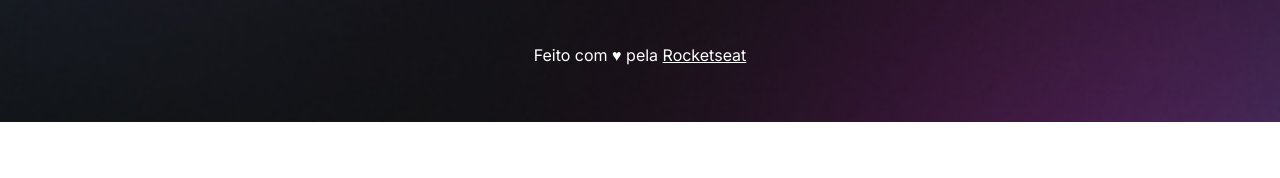
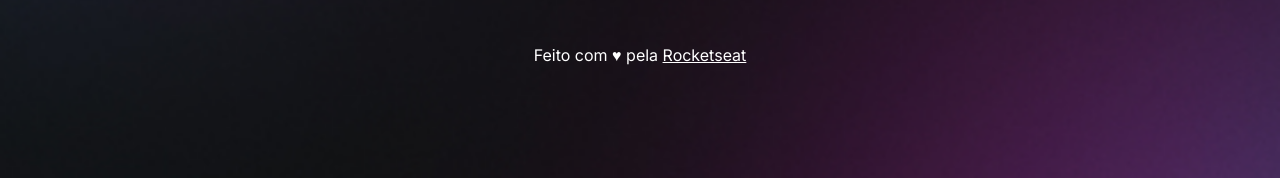
Before and after one commit to IkaroIvyne/1-Projeto-de-Estudo., a plain HTML site: page index.html in a window 1280 px wide. Shown: the part 678-856 px from the top of the page. Before the commit the page ends 800 px from the top, so only its background shows below. Drawn offline with nearby package versions, Linux system fonts and the light colour scheme.

Commit message:
change background based on media queries

```diff
--- a/style.css
+++ b/style.css
@@ -36,6 +36,7 @@
 Body {
   /*Identificador do seletor Body (html) que permitirá que alterações sejam feitar ou adicionadas ao codigo em html*/
   background: var(--bg-url) no-repeat top center/cover;
+  height: 100vh;
 }
 
 Body * {
@@ -188,3 +189,14 @@ footer{
   text-align: center;
   font-size: 16px;
 }
+
+/*Media Queries*//*Funciona apenas quando existe no html a linha <meta name="viewport" content; . . . */
+@media (min-width: 700px) {
+  :root {
+    --bg-url: url(./Assets/assets/bg-mobile.jpg);
+}
+
+   .light {
+    --bg-url: url(./Assets/assets/bg-mobile-light.jpg);
+   }
+}
```
